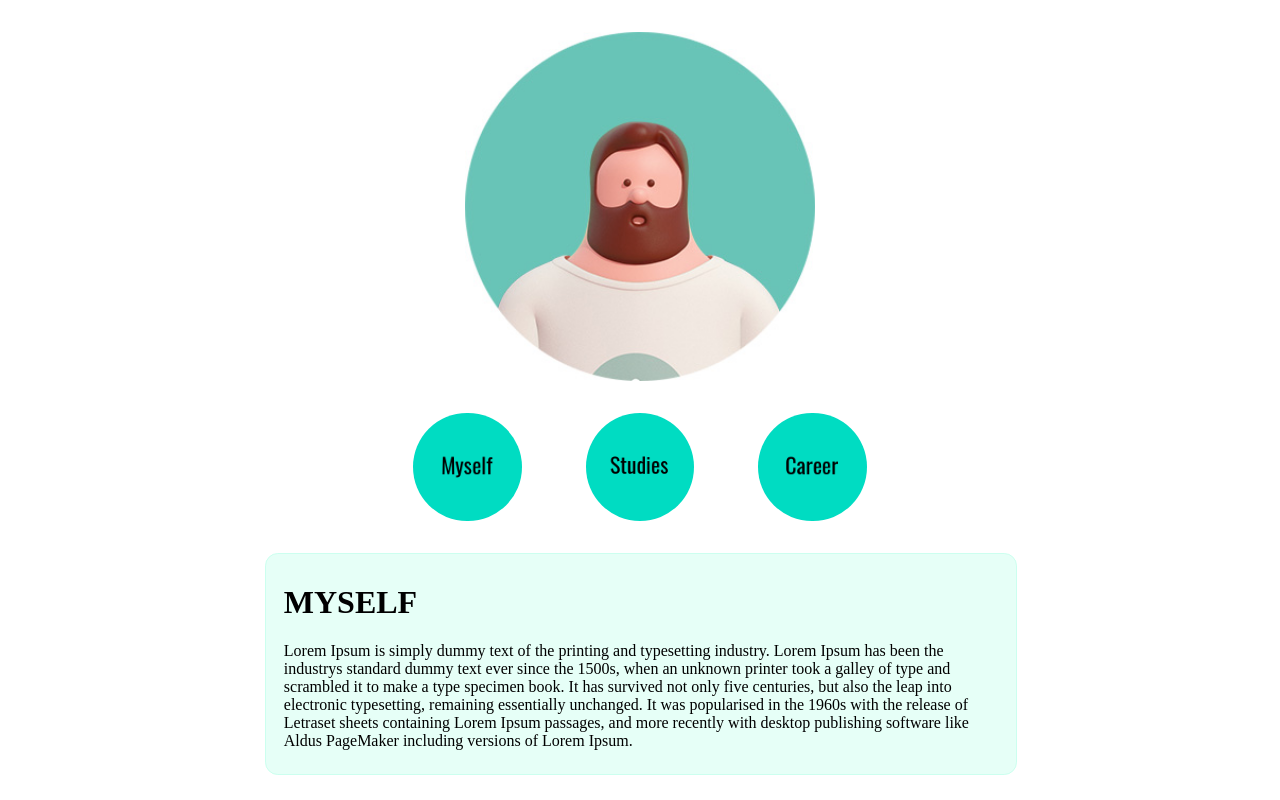
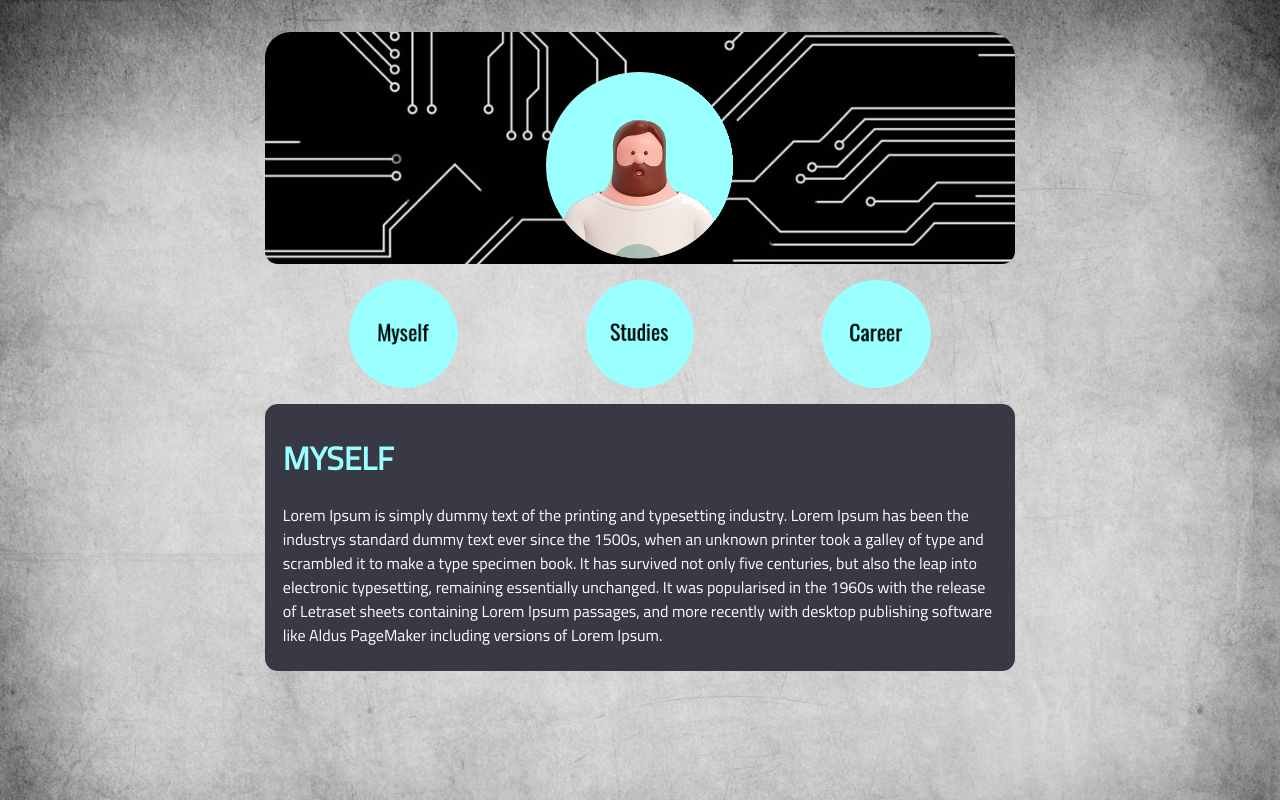
Before and after one commit to SergioGiraldez/CVWeb, a plain HTML site: page index.html in a window 1280 px wide. Drawn offline with nearby package versions, Linux system fonts and the light colour scheme.

Commit message:
some styles added, color changed

```diff
--- a/index.html
+++ b/index.html
@@ -3,12 +3,12 @@
 <head>
 	<title>Sergio Giraldez Moreno</title>
 	<link rel="stylesheet" type="text/css" href="style.css">
-	<meta http-equiv="X-UA-Compatible" content="IE=edge">
+	<link href="https://fonts.googleapis.com/css?family=Titillium+Web" rel="stylesheet">
 </head>
 <body>
-
-	<img id="prfl_pic" src="profile.jpg" alt="My Profile Picture.">
-
+	<div id="img_container">
+		<img id="prfl_pic" src="profile.png" alt="My Profile Picture.">
+	</div>
 	<div id="root"></div>
 
 	<script src="https://unpkg.com/react@16/umd/react.development.js" crossorigin></script>
--- a/style.css
+++ b/style.css
@@ -1,5 +1,8 @@
 html{
   height: 100%;
+  background: url(background.jpg) no-repeat;
+  background-size: cover;
+  font-family: 'Titillium Web', sans-serif;
 }
 body{
   margin:4vh 0 0 0;
@@ -9,11 +12,27 @@ body{
   height: cover;
 }
 
+.container_title {
+	color:#99ffff;
+}
+
+#img_container {
+  border-radius: 1vw;
+  border-top-left-radius: 2vw;
+  border-top-right-radius: 2vw;
+  margin: auto;
+  width: 80%;
+  max-width: 750px;
+  background: url(background2.jpg) no-repeat;
+  background-size: cover;
+  padding:40px 0 5px 0;
+}
+
 #prfl_pic {
   display: block;
   margin-left: auto;
   margin-right: auto;
-  width: 40%;
+  width: 25%;
   max-width: 350px;
 }
 #container {
@@ -33,8 +52,8 @@ body{
 #info_container {
 	margin-bottom:15px;
 	border-radius: 1vw;
-	border: solid 1px #ccffef;
-	background-color: #e6fff7;
+	background-color: #393946;
+	color: white;
 	width: 100%;
 	height: 100%;
 }
@@ -42,22 +61,22 @@ body{
 #button_container button {
   border-radius: 50%;
   padding: calc(35px + 1.5vw) calc(35px + 1.5vw);
-  margin: 2.5vw;
+  margin: 2vh 5vw;
 }
 #myselfbtn {
-  background: url(myselfbtn.jpg) no-repeat;
+  background: url(myselfbtn.png) no-repeat;
   background-size: cover;
   border: 0;
 }
 
 #studiesbtn {
-  background: url(studiesbtn.jpg) no-repeat;
+  background: url(studiesbtn.png) no-repeat;
   background-size: cover;
   border: 0;
 }
 
 #careerbtn {
-  background: url(careerbtn.jpg) no-repeat;
+  background: url(careerbtn.png) no-repeat;
   background-size: cover;
   border: 0;
 }
```
Also changed, not shown: background.jpg (added), background2.jpg (added), careerbtn.png (added), myselfbtn.png (added), profile.png (added), studiesbtn.png (added).
